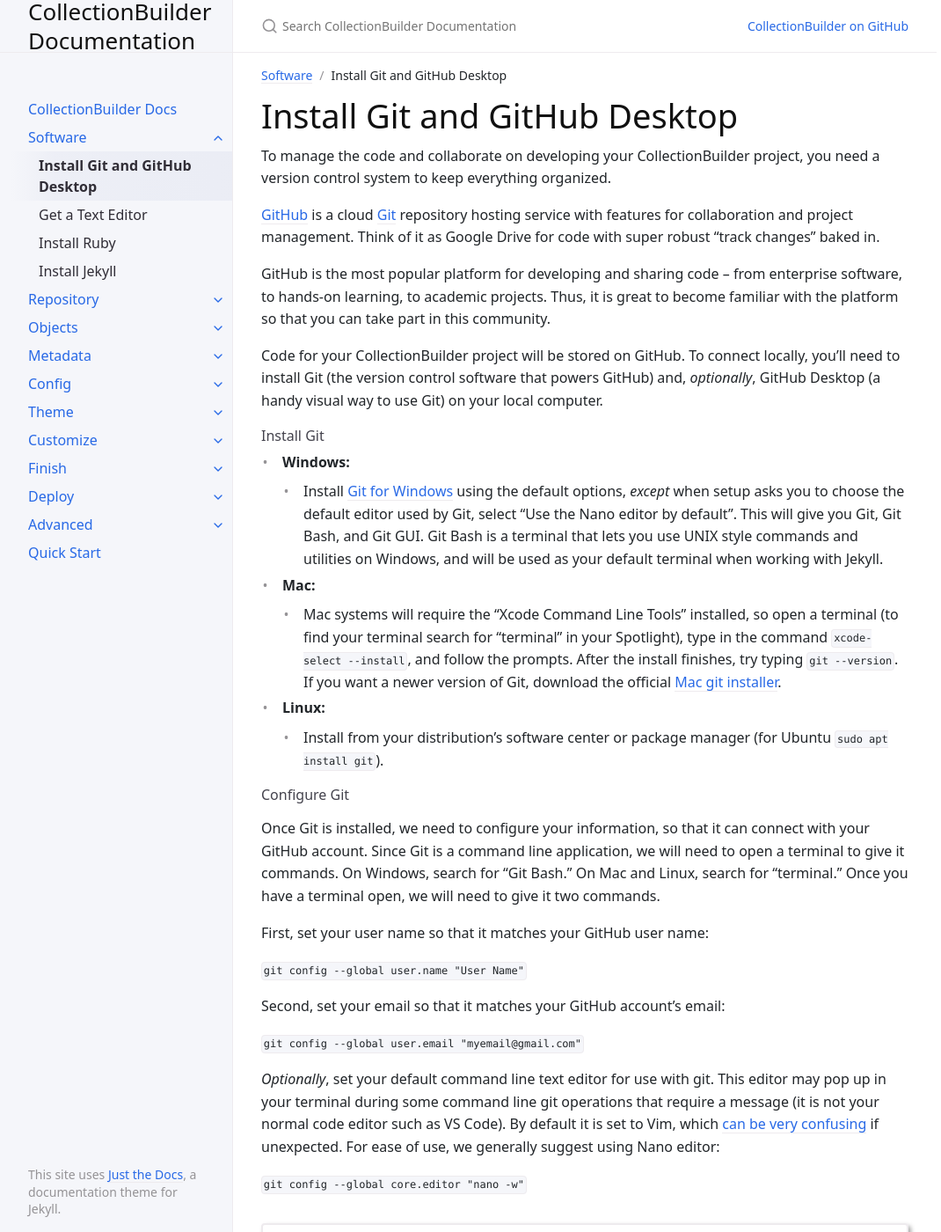
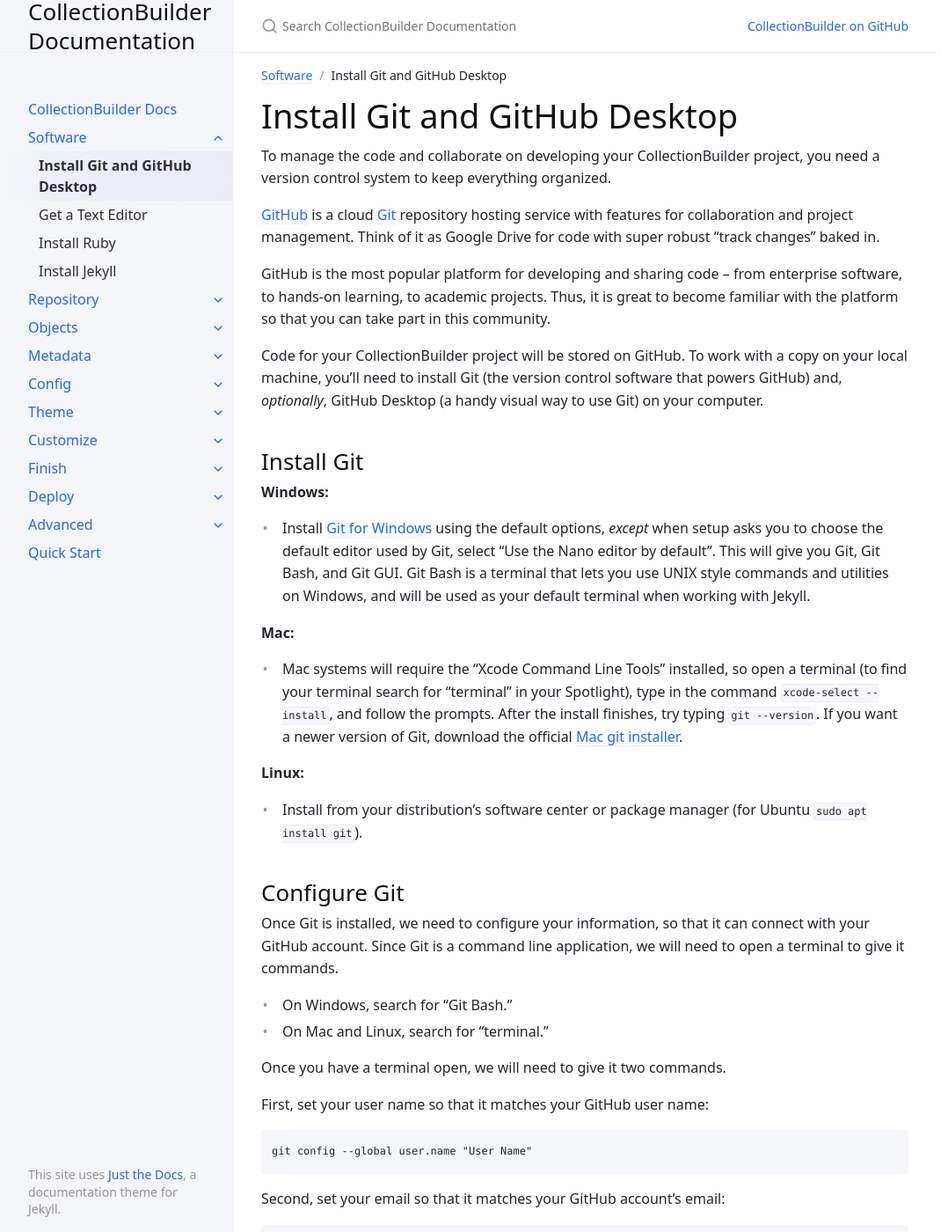
Before and after one commit to CollectionBuilder/cb-docs, a Jekyll site: the page built from docs/01_software/git.md, in a window 1280 px wide and 1400 px high. Shown: the whole window at 88% size, without its empty margins (107-1177 px from the left). Built offline with Jekyll 4.4.1, drawn with Linux system fonts in a browser that asks for light colours; some of the changed text lies outside the part shown.

Commit message:
quick clean up of git

````diff
--- a/docs/01_software/git.md
+++ b/docs/01_software/git.md
@@ -15,54 +15,64 @@ GitHub is the most popular platform for developing and sharing code -- from ente
 Thus, it is great to become familiar with the platform so that you can take part in this community.
 
 Code for your CollectionBuilder project will be stored on GitHub.
-To connect locally, you'll need to install Git (the version control software that powers GitHub) and, *optionally*, GitHub Desktop (a handy visual way to use Git) on your local computer.
+To work with a copy on your local machine, you'll need to install Git (the version control software that powers GitHub) and, *optionally*, GitHub Desktop (a handy visual way to use Git) on your computer.
 
-{% capture git %}
-- **Windows:**
-    - Install [Git for Windows](https://git-scm.com/downloads){:target="_blank" rel="noopener"} using the default options, *except* when setup asks you to choose the default editor used by Git, select "Use the Nano editor by default". This will give you Git, Git Bash, and Git GUI. Git Bash is a terminal that lets you use UNIX style commands and utilities on Windows, and will be used as your default terminal when working with Jekyll.
-- **Mac:**
-    - Mac systems will require the "Xcode Command Line Tools" installed, so open a terminal (to find your terminal search for "terminal" in your Spotlight), type in the command `xcode-select --install`, and follow the prompts. After the install finishes, try typing `git --version`. If you want a newer version of Git, download the official [Mac git installer](https://git-scm.com/downloads){:target="_blank" rel="noopener"}.
-- **Linux:**
-    - Install from your distribution's software center or package manager (for Ubuntu `sudo apt install git`).
-{% endcapture %}
-{% include feature/card.html text=git header="Install Git" %}
+## Install Git
 
-{% capture gitconfig %}
+**Windows:**
+
+- Install [Git for Windows](https://git-scm.com/downloads){:target="_blank" rel="noopener"} using the default options, *except* when setup asks you to choose the default editor used by Git, select "Use the Nano editor by default". This will give you Git, Git Bash, and Git GUI. Git Bash is a terminal that lets you use UNIX style commands and utilities on Windows, and will be used as your default terminal when working with Jekyll.
+
+**Mac:**
+
+- Mac systems will require the "Xcode Command Line Tools" installed, so open a terminal (to find your terminal search for "terminal" in your Spotlight), type in the command `xcode-select --install`, and follow the prompts. After the install finishes, try typing `git --version`. If you want a newer version of Git, download the official [Mac git installer](https://git-scm.com/downloads){:target="_blank" rel="noopener"}.
+
+**Linux:**
+
+- Install from your distribution's software center or package manager (for Ubuntu `sudo apt install git`).
+
+## Configure Git
+
 Once Git is installed, we need to configure your information, so that it can connect with your GitHub account.
 Since Git is a command line application, we will need to open a terminal to give it commands.
-On Windows, search for "Git Bash."
-On Mac and Linux, search for "terminal."
+
+- On Windows, search for "Git Bash."
+- On Mac and Linux, search for "terminal."
+
 Once you have a terminal open, we will need to give it two commands.
 
 First, set your user name so that it matches your GitHub user name:
 
-`git config --global user.name "User Name"`
+```
+git config --global user.name "User Name"
+```
 
 Second, set your email so that it matches your GitHub account's email:
 
-`git config --global user.email "myemail@gmail.com"`
+```
+git config --global user.email "myemail@gmail.com"
+```
 
 *Optionally*, set your default command line text editor for use with git.
 This editor may pop up in your terminal during some command line git operations that require a message (it is not your normal code editor such as VS Code).
 By default it is set to Vim, which [can be very confusing](https://stackoverflow.blog/2017/05/23/stack-overflow-helping-one-million-developers-exit-vim/){:target="_blank" rel="noopener"} if unexpected.
 For ease of use, we generally suggest using Nano editor:
 
-`git config --global core.editor "nano -w"`
+```
+git config --global core.editor "nano -w"
+```
 
-{% capture commit %}
+{:.alert .alert-blue}
 Your email and user name is recorded with every commit.
 This helps ensure integrity and authenticity of the history.
-Most people keep their email public. However, if you are concerned about privacy, check GitHub's tips on how to [set up your email](https://help.github.com/en/github/setting-up-and-managing-your-github-user-account/setting-your-commit-email-address#about-commit-email-addresses){:target="_blank" rel="noopener"}. GitHub now provides a no-reply email address that can be accessed via your email settings on GitHub.com.
-{% endcapture %}
-{% include feature/alert.html text=commit color="info" %}
-{% endcapture %}
-{% include feature/card.html text=gitconfig header="Configure Git" %}
+Most people keep their email public.
+However, if you are concerned about privacy, check GitHub's tips on how to [set up your email](https://help.github.com/en/github/setting-up-and-managing-your-github-user-account/setting-your-commit-email-address#about-commit-email-addresses){:target="_blank" rel="noopener"}.
+GitHub can provide a no-reply email address that can be found via your email settings on your profile.
 
-{% capture gitdesk %}
+## Install GitHub Desktop
+
 If you are new to using Git and GitHub, we also recommend you install [GitHub Desktop](https://desktop.github.com/){:target="_blank" rel="noopener"} using the default options.
 This will help you visualize and implement some of the git processes that can seem non-intuitive.
 
 GitHub Desktop is available on Windows and Mac only, however, there are a variety of [other GUI app for working with Git](https://git-scm.com/downloads/guis){:target="_blank" rel="noopener"} available, including "git-gui" that is built in to every default Git install.
-Many users will find they complete most Git commands using integrations built into their text editors such as VS Code or Atom instead.
-{% endcapture %}
-{% include feature/card.html text=gitdesk header="Install GitHub Desktop" %}
+However, many users will find they complete most Git commands using integrations built into their text editors such as VS Code or Atom instead.
````
